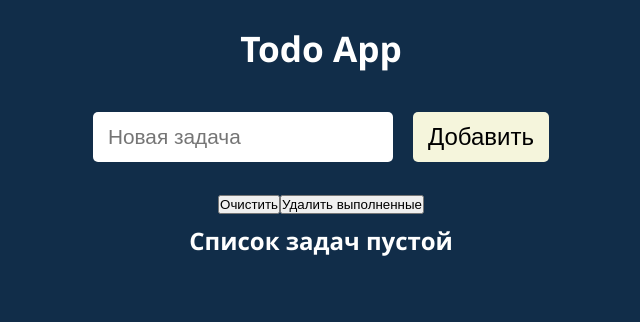
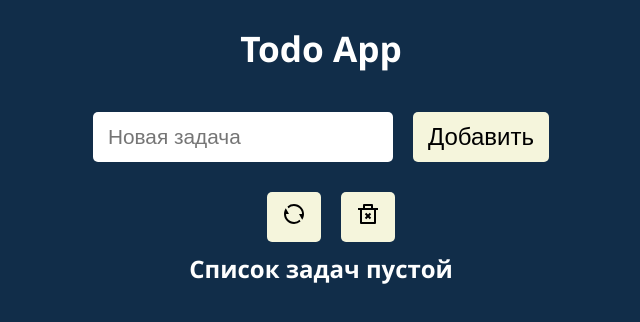
Before and after one commit to Butterzzz/todo-app-v2, a React (Create React App) app: page / in a window 1280 px wide. Shown: the top 322 px of the page, without its empty margins (319-959 px from the left). Built offline with nearby package versions, Linux system fonts and the light colour scheme.

Commit message:
feat: add Button component

```diff
--- a/src/components/Todos/TodosActions.js
+++ b/src/components/Todos/TodosActions.js
@@ -1,8 +1,11 @@
+import { RiDeleteBin2Line, RiRefreshLine } from "react-icons/ri";
+import Button from "../UI/Button";
+
 function TodosActions() {
     return (
         <>
-            <button>Очистить</button>
-            <button>Удалить выполненные</button>
+            <Button title="Очистить задачи"><RiRefreshLine /></Button>
+            <Button title="Удалить выполненные задачи">< RiDeleteBin2Line /></Button>
         </>
     )
 }
--- a/src/components/UI/Button.js
+++ b/src/components/UI/Button.js
@@ -0,0 +1,16 @@
+import styles from './Button.module.css';
+
+function Button({ onClick, children, title, disabled = false }) {
+    return (
+        <button
+            className={styles.button}
+            onClick={onClick}
+            title={title}
+            disabled={disabled}
+        >
+            {children}
+        </button>
+    )
+}
+
+export default Button;
--- a/src/components/UI/Button.module.css
+++ b/src/components/UI/Button.module.css
@@ -0,0 +1,14 @@
+.button {
+    margin-left: 20px;
+    height: 50px;
+    cursor: pointer;
+    background-color: beige;
+    font-size: 1.5rem;
+    padding: 10px 15px;
+    border: none;
+    border-radius: 5px;
+}
+
+.button:hover {
+    background-color: rgb(240, 240, 155);
+}
```
